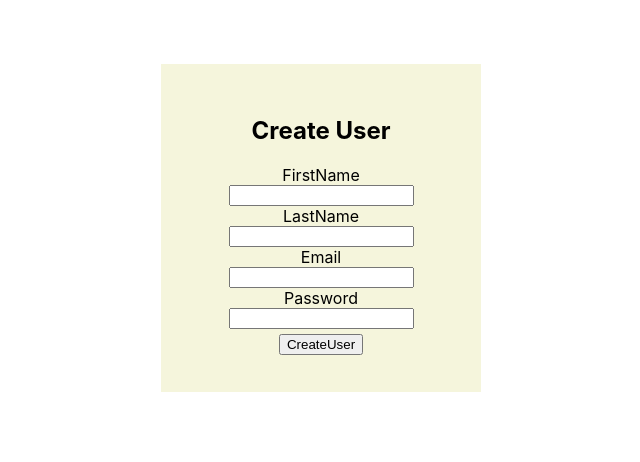
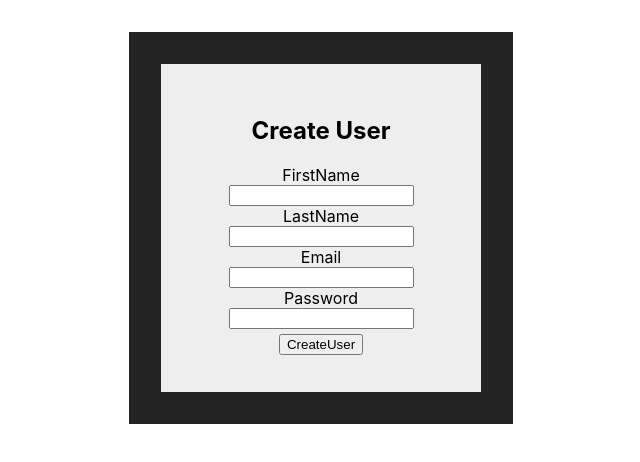
Before and after one commit to josh-20/ReptileUi, a React (Vite) app: page / in a window 1280 px wide. Shown: the top 462 px of the page, without its empty margins (319-959 px from the left). Built offline with nearby package versions, Linux system fonts and the light colour scheme.

Commit message:
update styling

```diff
--- a/src/pages/CreateUser.css
+++ b/src/pages/CreateUser.css
@@ -7,6 +7,7 @@ max-width: 1280px;
   display: flex;
   min-width: 320px;
   max-width: 1920px;
+  background-color: #242424;
 
 }
 body {
@@ -20,7 +21,7 @@ body {
   }
 .signup-form {
     display: flex;
-    background-color: beige;
+    background-color: #eee;
     margin: 0;
     padding: 2rem;
     justify-content: center;
--- a/src/pages/CreateUser.tsx
+++ b/src/pages/CreateUser.tsx
@@ -1,4 +1,4 @@
-import { useState } from "react"
+import { useEffect, useState } from "react"
 import { useNavigate } from "react-router-dom"
 import  './CreateUser.css';
 
@@ -24,10 +24,8 @@ export const CreateUser = () => {
     navigate("/signin",{replace: true});
   }
 
-
   return(
     <form className="signup-form">
-
       <h2>Create User</h2>
       <label>
         FirstName
--- a/src/pages/Signin.css
+++ b/src/pages/Signin.css
@@ -1,6 +1,6 @@
 .sigin-form {
     display: flex;
-    background-color: beige;
+    background-color: #eee;
     justify-content: center;
     align-items: center;
     flex-direction: column;
```
